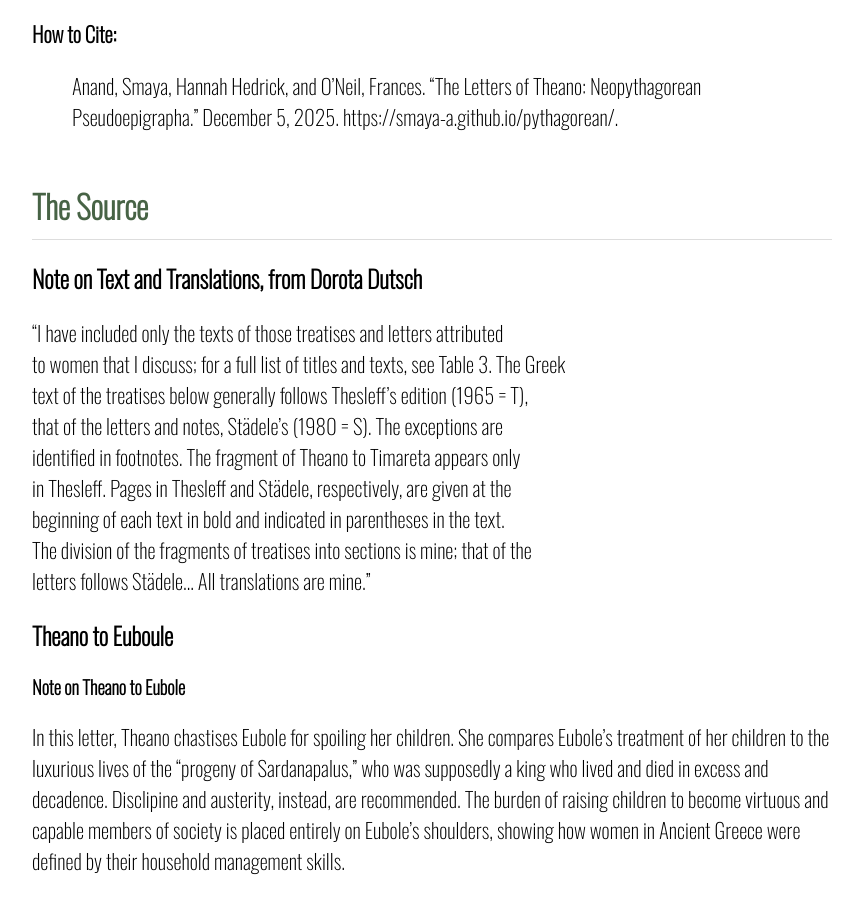
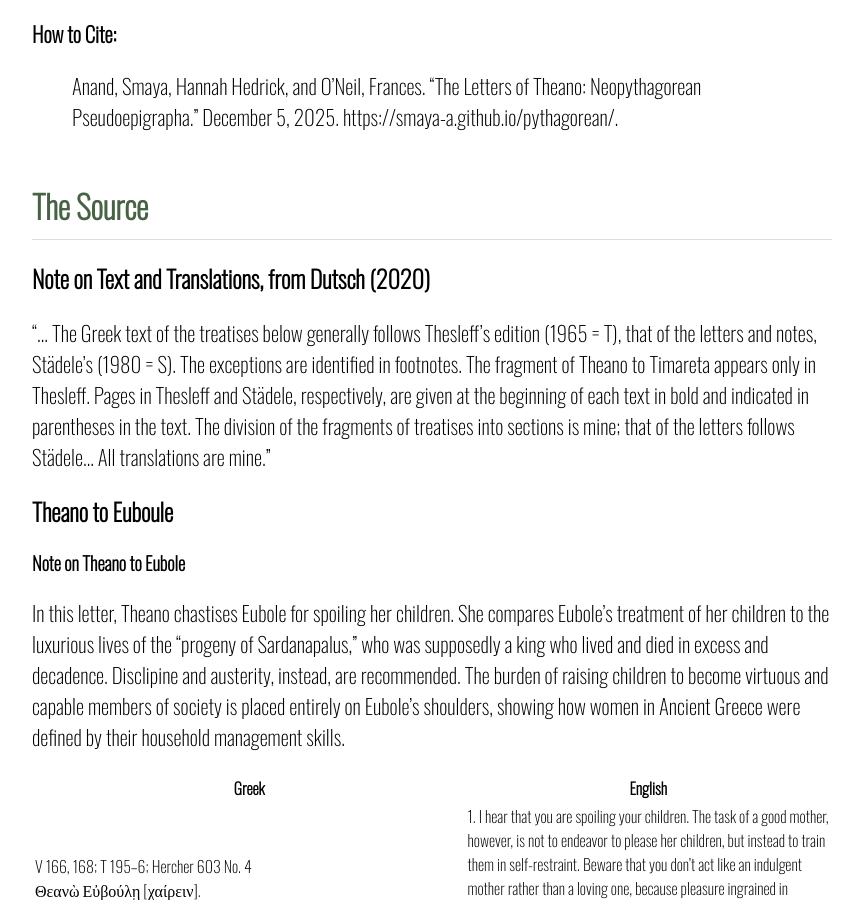
Before and after one commit to smaya-a/pythagorean, a Jekyll site: the page built from index.markdown, in a window 1280 px wide and 900 px high, scrolled down 988 px. Shown: the whole window, without its empty margins (208-1068 px from the left). Built offline with Jekyll 4.4.1, drawn with Linux system fonts in a browser that asks for light colours.

Commit message:
Update index.markdown

```diff
--- a/index.markdown
+++ b/index.markdown
@@ -20,17 +20,9 @@ Altogether, the following letters are rich sources which provide a new opportuni
 
 # The Source
 
-## **Note on Text and Translations, from Dorota Dutsch**
+## **Note on Text and Translations, from Dutsch (2020)**
 
-"I have included only the texts of those treatises and letters attributed
-to women that I discuss; for a full list of titles and texts, see Table 3. The Greek
-text of the treatises below generally follows Thesleff’s edition (1965 = T),
-that of the letters and notes, Städele’s (1980 = S). The exceptions are
-identified in footnotes. The fragment of Theano to Timareta appears only
-in Thesleff. Pages in Thesleff and Städele, respectively, are given at the
-beginning of each text in bold and indicated in parentheses in the text.
-The division of the fragments of treatises into sections is mine; that of the
-letters follows Städele... All translations are mine."
+"... The Greek text of the treatises below generally follows Thesleff’s edition (1965 = T), that of the letters and notes, Städele’s (1980 = S). The exceptions are  identified in footnotes. The fragment of Theano to Timareta appears only in Thesleff. Pages in Thesleff and Städele, respectively, are given at the beginning of each text in bold and indicated in parentheses in the text. The division of the fragments of treatises into sections is mine; that of the letters follows Städele... All translations are mine."
 
 ## Theano to Euboule
 ### Note on Theano to Eubole
```
